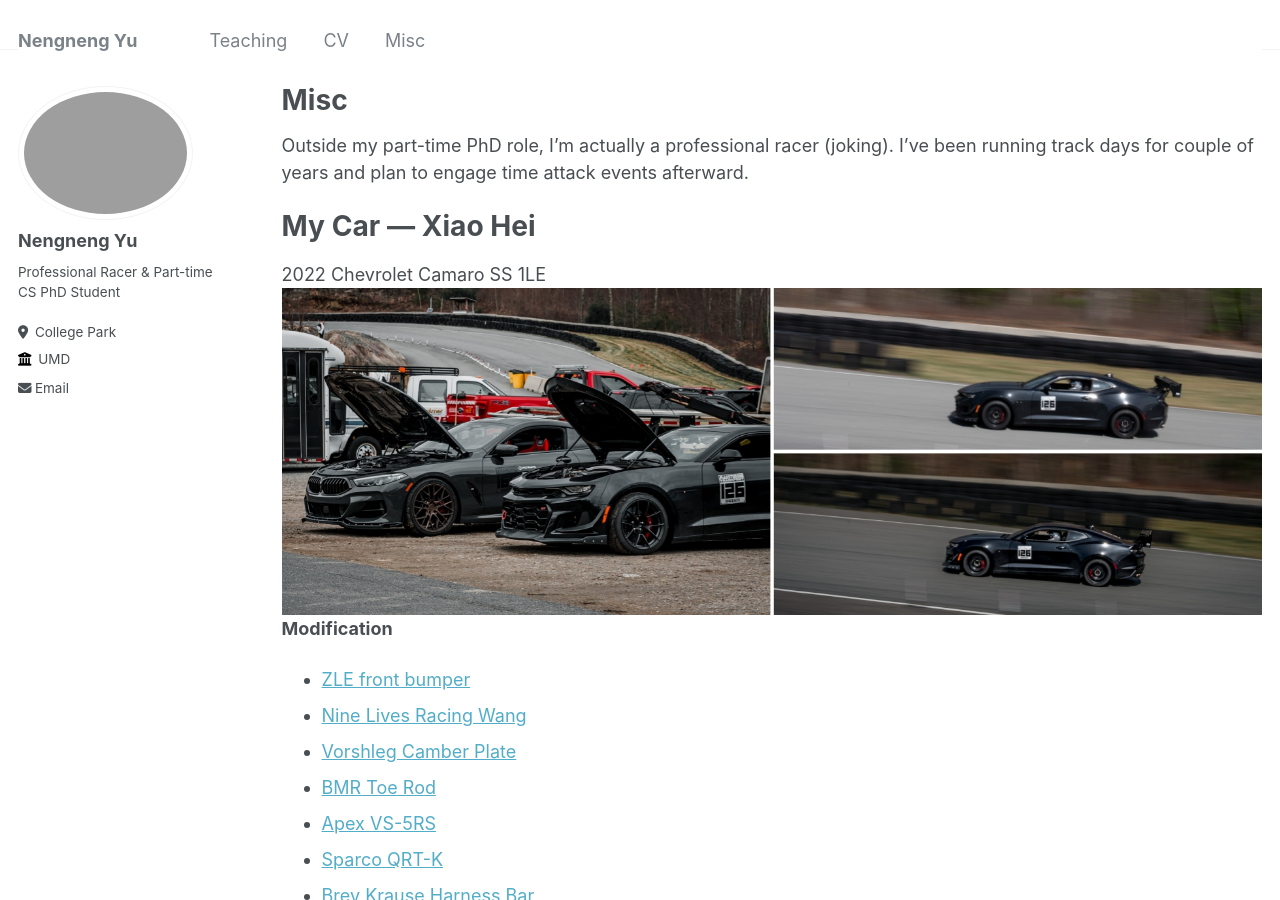
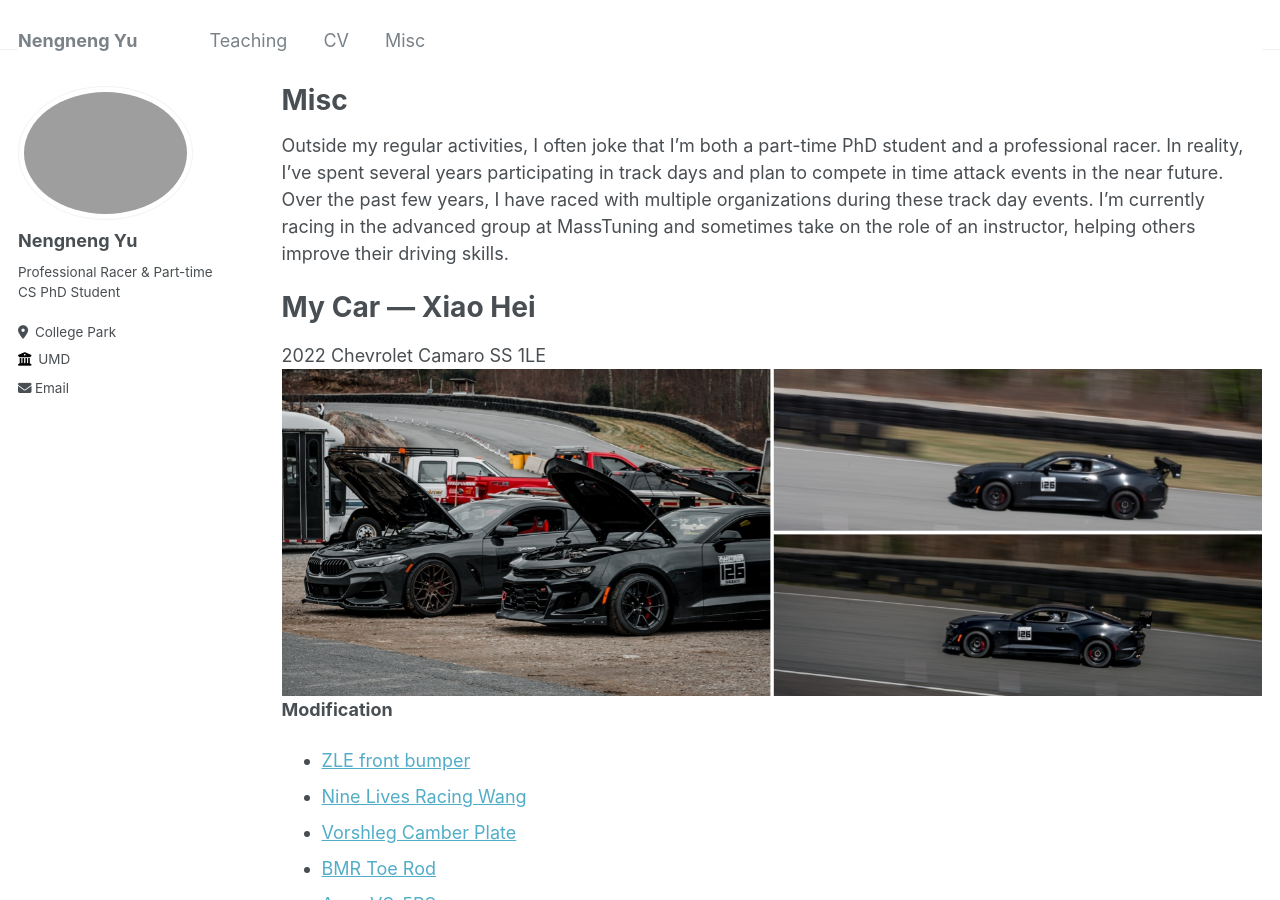
Before and after one commit to Samfisheryu/samfisheryu.github.io, a Jekyll site: the page built from _pages/misc.md, in a window 1280 px wide and 900 px high. Built offline with Jekyll 4.4.1, drawn with Linux system fonts in a browser that asks for light colours.

Commit message:
Update misc.md

```diff
--- a/_pages/misc.md
+++ b/_pages/misc.md
@@ -8,7 +8,7 @@ author_profile: true
 {% include base_path %}
 
 
-Outside my part-time PhD role, I'm actually a professional racer (joking). I've been running track days for couple of years and plan to engage time attack events afterward.
+Outside my regular activities, I often joke that I'm both a part-time PhD student and a professional racer. In reality, I've spent several years participating in track days and plan to compete in time attack events in the near future. Over the past few years, I have raced with multiple organizations during these track day events. I'm currently racing in the advanced group at MassTuning and sometimes take on the role of an instructor, helping others improve their driving skills.
 
 My Car --- Xiao Hei
 ======
```
